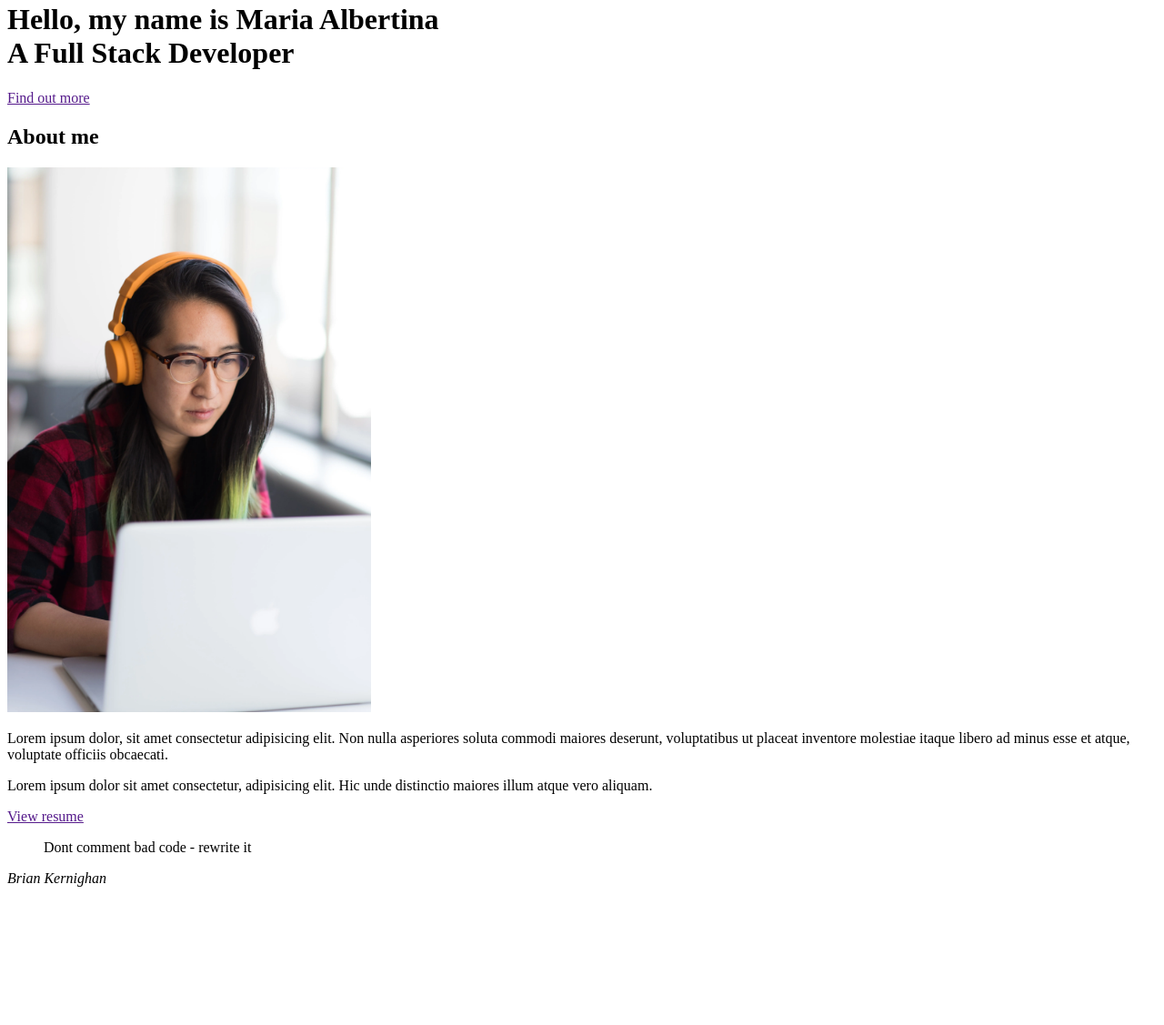
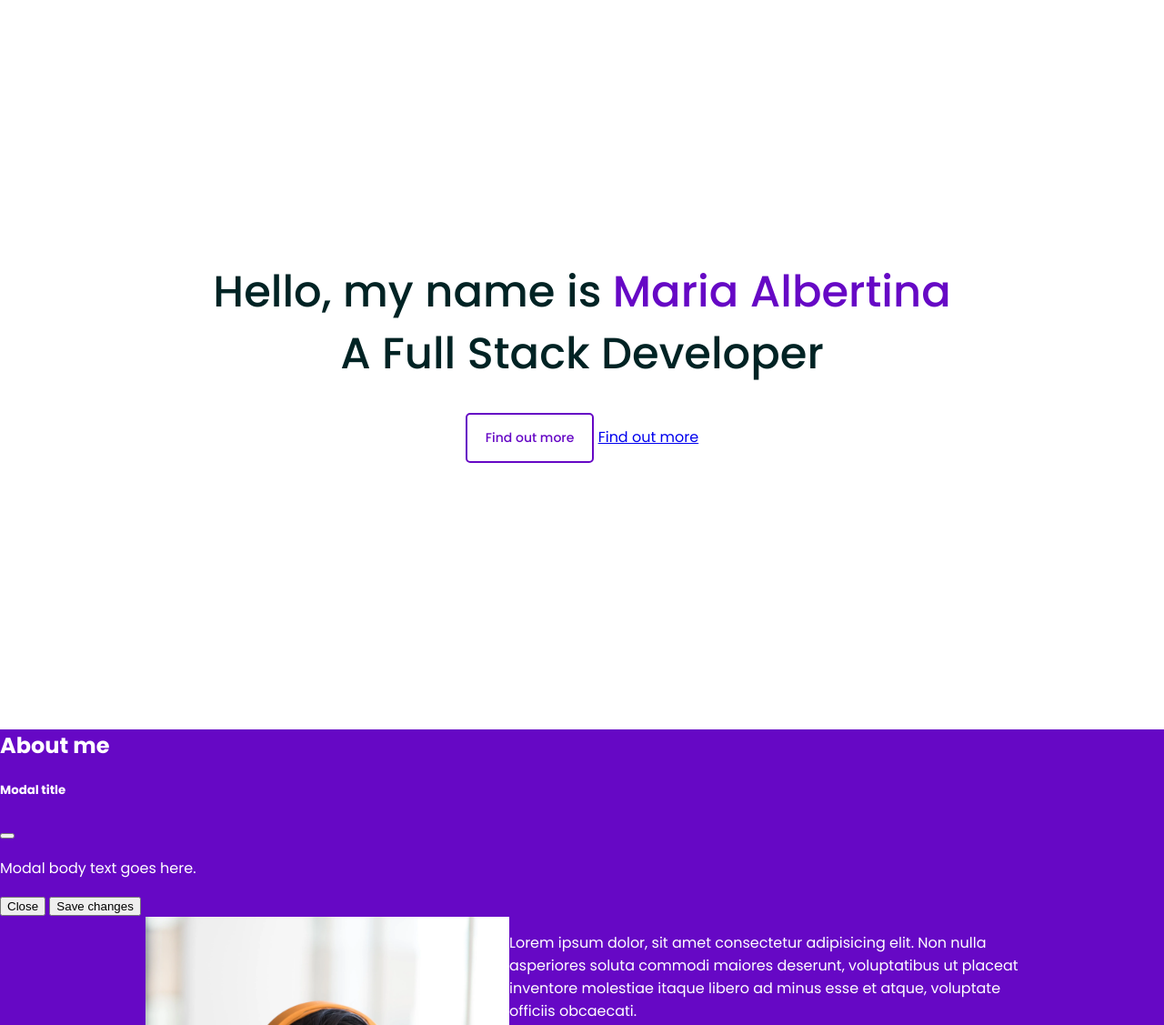
Before and after one commit to MonicaFidalgo/MonicaFidalgo.github.io, a plain HTML site: page index.html in a window 1280 px wide. Shown: the part 18-1145 px from the top of the page at 91% size. Drawn offline with Linux system fonts and the light colour scheme.

Commit message:
add icons and first button

```diff
--- a/index.html
+++ b/index.html
@@ -4,33 +4,83 @@
     <meta charset="UTF-8" />
     <meta http-equiv="X-UA-Compatible" content="IE=edge" />
     <meta name="viewport" content="width=device-width, initial-scale=1.0" />
+    <link rel="shortcut icon" type="image/x-icon" href="favicon.ico" />
+
+    <!-- font import -->
+    <link
+      href="https://fonts.googleapis.com/css2?family=Poppins:wght@400;500;700&display=swap"
+      rel="stylesheet"
+    />
+    <!-- CSS only -->
+
+    <link rel="stylesheet" href="./styles/css/index.css" />
+
     <title>Maria Portfolio</title>
   </head>
   <body>
-    <header>
-      <h1>Hello, my name is Maria Albertina <br />A Full Stack Developer</h1>
-      <a href="">Find out more</a>
+    <header class="header">
+      <div class="header-content">
+        <h1 class="header-title">
+          Hello, my name is <span>Maria Albertina </span><br />A Full Stack
+          Developer
+        </h1>
+        <a href="#about" class="button button-primary">Find out more</a>
+        <a href="#about">Find out more</a>
+      </div>
     </header>
     <main>
-      <section class="about">
+      <section class="about" id="about">
         <h2>About me</h2>
-        <div>
+        <div class="modal" tabindex="-1">
+          <div class="modal-dialog">
+            <div class="modal-content">
+              <div class="modal-header">
+                <h5 class="modal-title">Modal title</h5>
+                <button
+                  type="button"
+                  class="btn-close"
+                  data-bs-dismiss="modal"
+                  aria-label="Close"
+                ></button>
+              </div>
+              <div class="modal-body">
+                <p>Modal body text goes here.</p>
+              </div>
+              <div class="modal-footer">
+                <button
+                  type="button"
+                  class="btn btn-secondary"
+                  data-bs-dismiss="modal"
+                >
+                  Close
+                </button>
+                <button type="button" class="btn btn-primary">
+                  Save changes
+                </button>
+              </div>
+            </div>
+          </div>
+        </div>
+
+        <div class="about-content">
           <img
             src="./assets/img/maria-albertina-developer.webp"
             alt="developer maria albertina on a computer"
-            width="400"
+            class="about-img"
           />
+          <div>
             <p>
-            Lorem ipsum dolor, sit amet consectetur adipisicing elit. Non nulla
-            asperiores soluta commodi maiores deserunt, voluptatibus ut placeat
-            inventore molestiae itaque libero ad minus esse et atque, voluptate
-            officiis obcaecati.
+              Lorem ipsum dolor, sit amet consectetur adipisicing elit. Non
+              nulla asperiores soluta commodi maiores deserunt, voluptatibus ut
+              placeat inventore molestiae itaque libero ad minus esse et atque,
+              voluptate officiis obcaecati.
             </p>
             <p>
               Lorem ipsum dolor sit amet consectetur, adipisicing elit. Hic unde
               distinctio maiores illum atque vero aliquam.
             </p>
             <a href="">View resume</a>
+          </div>
         </div>
         <blockquote>Dont comment bad code - rewrite it</blockquote>
         <cite>Brian Kernighan</cite>
--- /dev/null
+++ b/styles/css/index.css
@@ -0,0 +1,81 @@
+:root {
+  --color-text-primary: #002324;
+  --color-text-secondary: #fff;
+  --color-primary: #6608c5;
+}
+
+/* styles reset */
+* {
+  box-sizing: border-box;
+}
+
+body {
+  font-family: "Poppins", sans-serif;
+  margin: 0;
+}
+
+ul {
+  padding: 0;
+  margin: 0;
+  list-style-type: none;
+}
+
+/* end of styles reset */
+
+.header {
+  display: flex;
+  justify-content: center;
+  align-items: center;
+  height: 100vh;
+}
+
+.header-content {
+  text-align: center;
+  /* max-width: 856px; */
+}
+
+.header-title {
+  font-size: 48px;
+  font-weight: 500;
+  line-height: 1.4;
+  color: var(--color-text-primary);
+}
+
+.header-title span {
+  color: var(--color-primary);
+}
+
+.about {
+  color: var(--color-text-secondary);
+  background-color: var(--color-primary);
+}
+
+.about-content {
+  display: flex;
+  max-width: 960px;
+  margin: 0 auto;
+}
+
+.about-img {
+  width: 100%;
+  max-width: 400px;
+}
+
+.button {
+  display: inline-block;
+  font-size: 14px;
+  font-weight: 500;
+  padding: 15px 20px;
+  text-decoration: none;
+  border-radius: 5px;
+}
+
+.button-primary {
+  color: var(--color-primary);
+  border: 2px solid var(--color-primary);
+}
+
+.button-primary:hover {
+  color: var(--color-text-secondary);
+  background-color: var(--color-primary);
+}
```
Also changed, not shown: assets/icons/icon-github.png (added), assets/icons/icon-linkedin.png (added), assets/icons/icon-twitter.png (added), assets/icons/icon-youtube.png (added), favicon.ico (added). Lines whose indentation alone changed are shown as unchanged.
